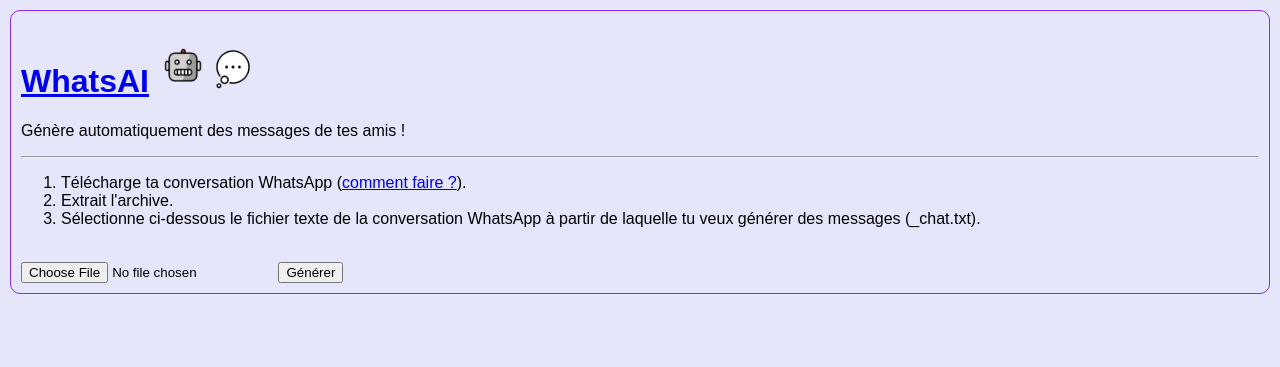
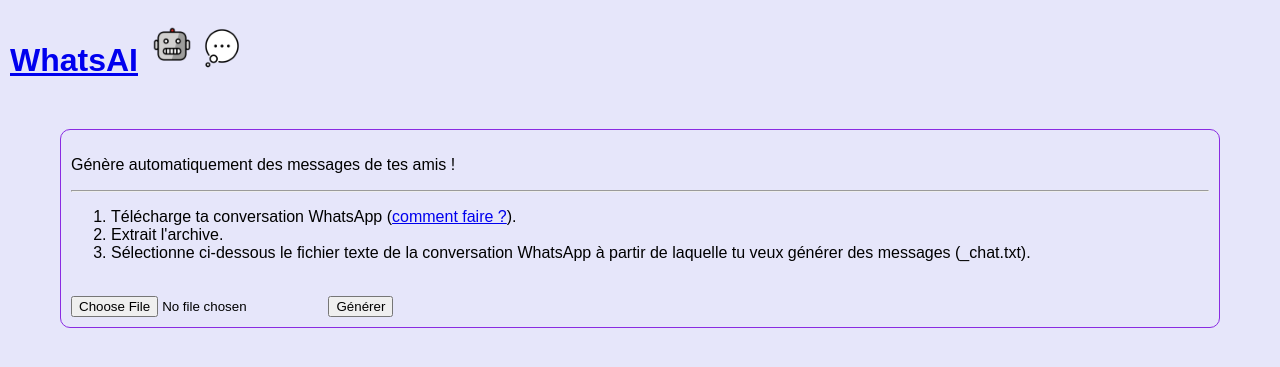
Before and after one commit to AliceAML/whatsai, a Flask app: page / in a window 1280 px wide. Shown: the top 367 px of the page. Run offline with Flask 2, Linux system fonts and the light colour scheme.

Commit message:
modif HTML & CSS

```diff
--- a/static/CSS/main.css
+++ b/static/CSS/main.css
@@ -2,10 +2,18 @@ body {
     margin: 10px;
     font-family: sans-serif;
     background-color: lavender;
+    /*display: flex;*/
+    /*justify-content: center;*/
 }
 
 main {
     padding: 10px;
+    margin: 50px;
     border: 1px blueviolet solid;
     border-radius: 10px;
 }
+
+.texte {
+    /*display: flex;*/
+    /*justify-content: center;*/
+}
--- a/templates/base.html
+++ b/templates/base.html
@@ -7,9 +7,13 @@
     {% block head %} {% endblock %}
 </head>
 <body>
+    <header>
+        <h1><a href="/">WhatsAI</a> <img src="../static/robot_1f916.png" height="50"><img src="../static/speech-balloon_1f4ac.png" height="50"></h1>
+    </header>
     <main>
-        <h1><a href="/">WhatsAI</a> <img src="../static/robot_1f916.png" height="50"><img src="../static/speech-balloon_1f4ac.png" height="50"></h1>
-        {% block body %} {% endblock %}
+        <div class="texte">
+            {% block body %} {% endblock %}
+        </div>
     </main>
 
 </body>
--- a/templates/index.html
+++ b/templates/index.html
@@ -4,6 +4,7 @@
 {% endblock %}
 
 {% block body %}
+    <div>
         <p>Génère automatiquement des messages de tes amis !</p>
         <hr>
         <ol>
@@ -17,5 +18,6 @@
             <input name="file" placeholder="Name" type="file">
             <input type="submit" value="Générer">
         </form>
+    </div>
 
 {% endblock %}
--- a/templates/results.html
+++ b/templates/results.html
@@ -2,7 +2,6 @@
 
 {% block head %} {% endblock %}
 {% block body %}
-    <hr>
     {{ phrase }}
     <form action="/new" method="post">
         <br>
```
Lines whose indentation alone changed are shown as unchanged.
